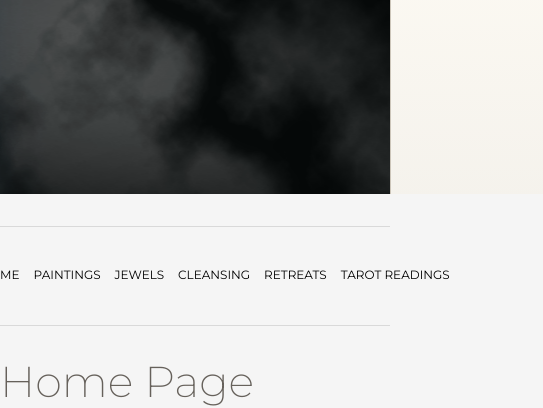
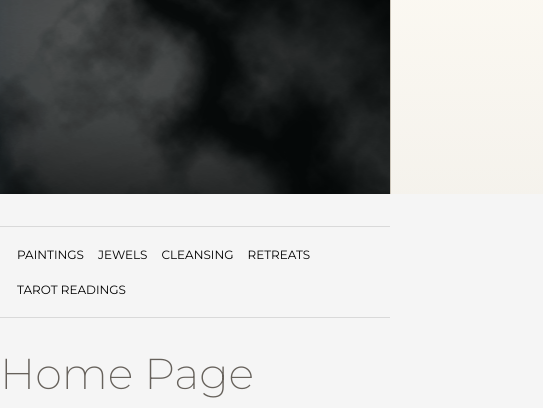
Before and after one commit to jIrwinCline/planum-front-styled, a React app: page / in a window 390 px wide. Shown: the part 650-1058 px from the top of the page, 543 px wide, since content can reach past the window. Built offline with nearby package versions, Linux system fonts and the light colour scheme.

Commit message:
add styling to responsive mbile version

```diff
--- a/package.json
+++ b/package.json
@@ -15,6 +15,7 @@
     "react-bootstrap-switch": "15.5.3",
     "react-datetime": "2.16.3",
     "react-dom": "16.8.6",
+    "react-horizontal-scrolling-menu": "^0.7.3",
     "react-redux": "^7.1.3",
     "react-router": "5.0.1",
     "react-router-dom": "5.0.1",
--- a/src/components/Navbar2.js
+++ b/src/components/Navbar2.js
@@ -7,11 +7,11 @@ export default class Navbar2 extends Component {
           <div /*class="collapse navbar-collapse"*/ id="product-navbar">
 
             <ul class="product-nav-ul">
-              <li id="LI_13">
+              {/* <li id="LI_13">
                 <a href="/" id="A_14">
                   Home
                 </a>
-              </li>
+              </li> */}
               <li id="nav-item">
                 <a
                   href="https://radhippie.com/t/httpradhippiecomttops"
@@ -35,7 +35,7 @@ export default class Navbar2 extends Component {
                   Retreats
                 </a>
               </li>
-              <li id="nav-item">
+              <li id="nav-item tarot">
                 <a
                   href="https://radhippie.com/t/tapestries-groovy-stuff"
                   id="A_24"
--- a/src/styles/navbar2.scss
+++ b/src/styles/navbar2.scss
@@ -3,15 +3,15 @@
     justify-content: center;
 
     //
-    box-sizing: border-box;
+    // box-sizing: border-box;
     color: rgb(102, 102, 102);
-    height: 100px;
+    // height: 100px;
     max-height: 340px;
     text-decoration: none solid rgb(102, 102, 102);
     text-size-adjust: 100%;
     width: 100%;
-    column-rule-color: rgb(102, 102, 102);
-    perspective-origin: 469px 71px;
+    // column-rule-color: rgb(102, 102, 102);
+    // perspective-origin: 469px 71px;
     transform-origin: 469px 71px;
     caret-color: rgb(102, 102, 102);
     border-top: 1px solid rgb(217, 217, 217);
@@ -25,12 +25,13 @@
 
 
 .product-nav-ul {
-    min-width: 696px;
-	list-style: none;
-    padding-top: 20px;
+    // min-width: 696px;
+	// list-style: none;
+    // padding-top: 20px;
     margin: 10px;
-    display: flex;
+    // display: flex;
     justify-content: center;
+    align-items: center;
     //
     // box-sizing: border-box;
     // color: rgb(102, 102, 102);
@@ -45,7 +46,8 @@
     // font: normal normal 400 normal 15px / 21.4286px Lato, san-serif;
     // list-style: outside none none;
     // outline: rgb(102, 102, 102) none 0px;
-    // padding: 0px;
+    padding-left: 0px;
+    padding-right: 0px;
 }/*.product-nav-ul*/
 
 .product-nav-ul li {
@@ -60,6 +62,10 @@
     font-weight: 500 !important;
 
 }
+.tarot a{
+    // text-align: center;
+}
+
 @media only screen and (max-width: 941px) {
     .product-nav-ul li {
     display: inline-flex;
```
Also changed, not shown: 1 other file.
